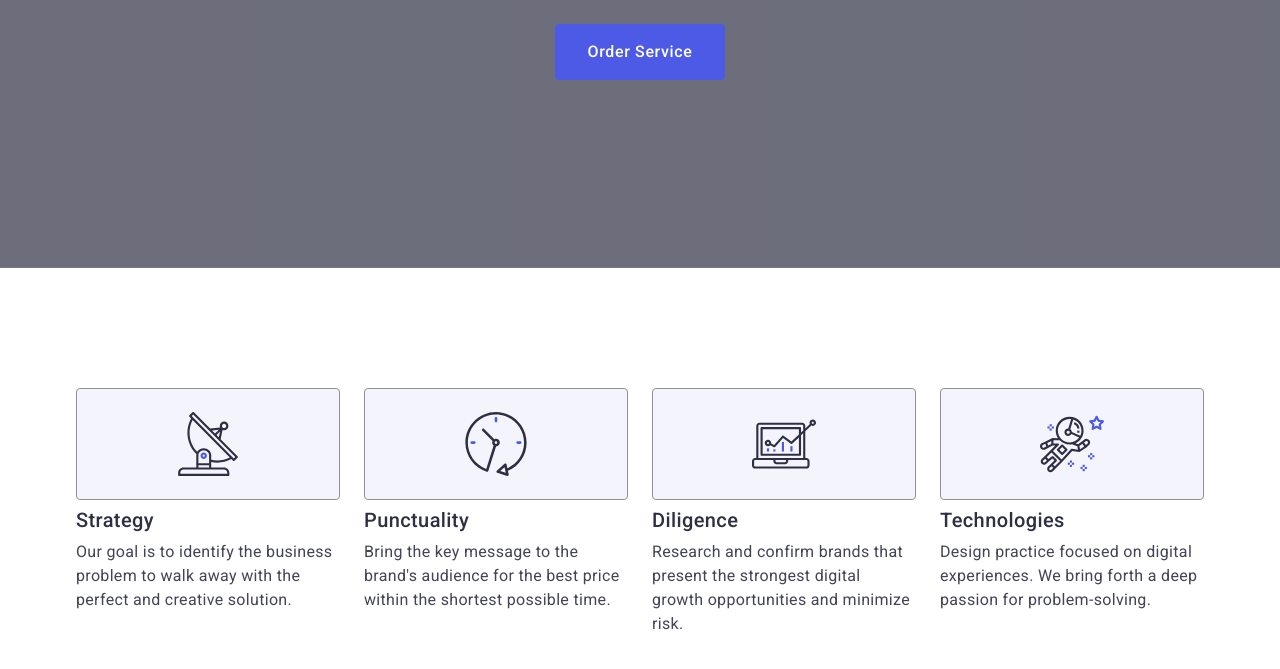
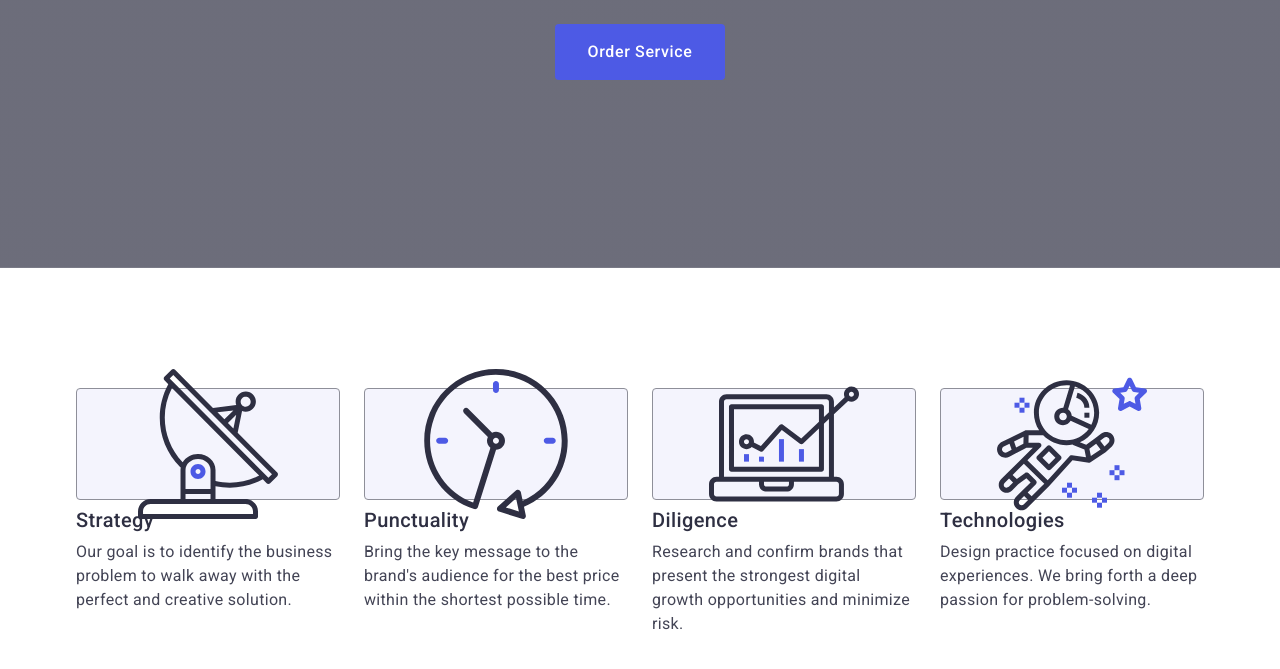
Before and after one commit to Halilbruys/goit-markup-hw-04, a plain HTML site: page index.html in a window 1280 px wide. Shown: the part 405-1074 px from the top of the page. Drawn offline with nearby package versions, Linux system fonts and the light colour scheme.

Commit message:
denemess

```diff
--- a/index.html
+++ b/index.html
@@ -69,7 +69,7 @@
           <ul class="first-section_list">
             <li class="tree">
               <div class="first-section_icon-conteiner">
-                <svg width="64" height="64" class="first-section_icon">
+                <svg  class="first-section_icon">
                   <use href="./images/icons.svg#icon-strategy"></use>
                 </svg>
               </div>
@@ -82,7 +82,7 @@
             </li>
             <li class="tree">
               <div class="first-section_icon-conteiner">
-                <svg width="64" height="64" class="first-section_icon">
+                <svg  class="first-section_icon">
                   <use href="./images/icons.svg#icon-punctuality"></use>
                 </svg>
               </div>
@@ -95,7 +95,7 @@
             </li>
             <li class="tree">
               <div class="first-section_icon-conteiner">
-                <svg width="64" height="64" class="first-section_icon">
+                <svg  class="first-section_icon">
                   <use href="./images/icons.svg#icon-diligence"></use>
                 </svg>
               </div>
@@ -108,7 +108,7 @@
             </li>
             <li class="tree">
               <div class="first-section_icon-conteiner">
-                <svg width="64" height="64" class="first-section_icon">
+                <svg  class="first-section_icon">
                   <use href="./images/icons.svg#icon-Technologies"></use>
                 </svg>
               </div>
```
